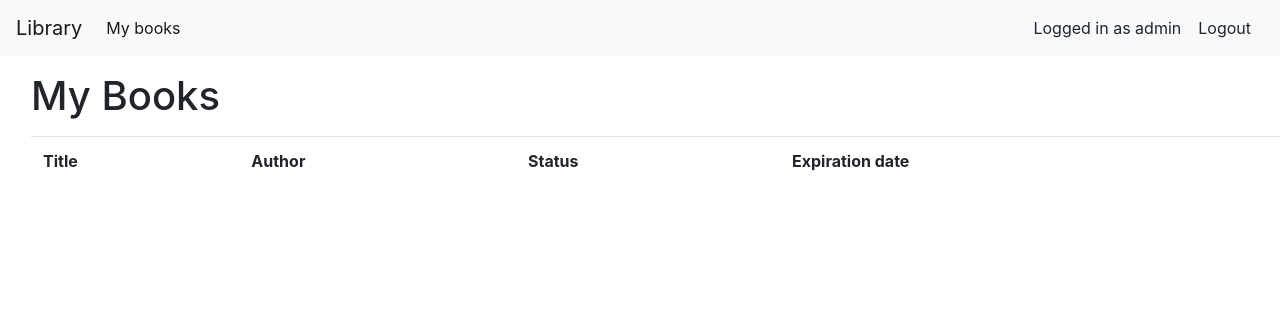
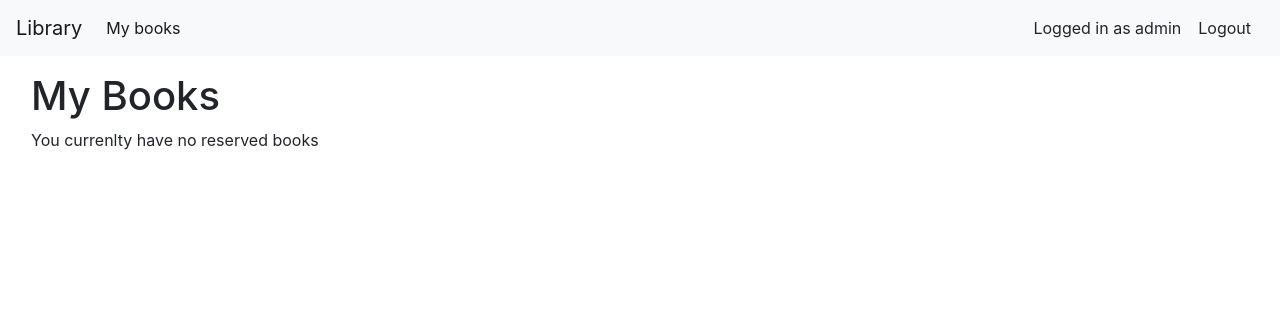
Before and after one commit to Murukaen/library_project, a Django app: page /my_books in a window 1280 px wide. Shown: the top 316 px of the page. Run offline with Django 4.2, Linux system fonts and the light colour scheme; a user stored in the database is signed in; data comes from the database, SQL or seed files in the repository; lists and menus that the app fills with data are empty.

Commit message:
Control display

```diff
--- a/library/templates/library/my_books.html
+++ b/library/templates/library/my_books.html
@@ -5,6 +5,7 @@
 {% block content %}
   <h1> My Books </h1>
 
+  {% if books|length %}
     <table class="table mt-3">
       <tr>
         <th> Title </th>
@@ -21,4 +22,7 @@
         </tr>
       {% endfor %}
     </table>
+  {% else %}
+    <p> You currenlty have no reserved books </p>
+  {% endif %}
 {% endblock %}
```
Lines whose indentation alone changed are shown as unchanged.
